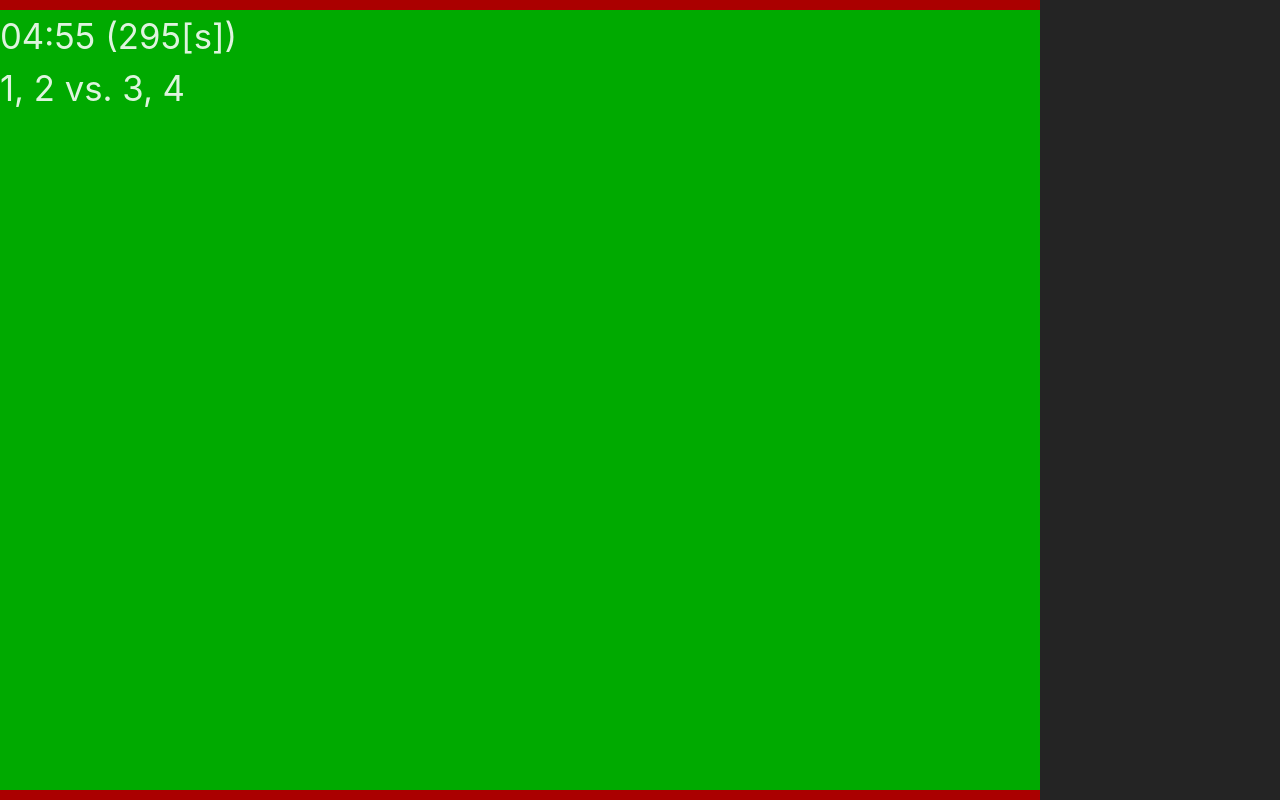
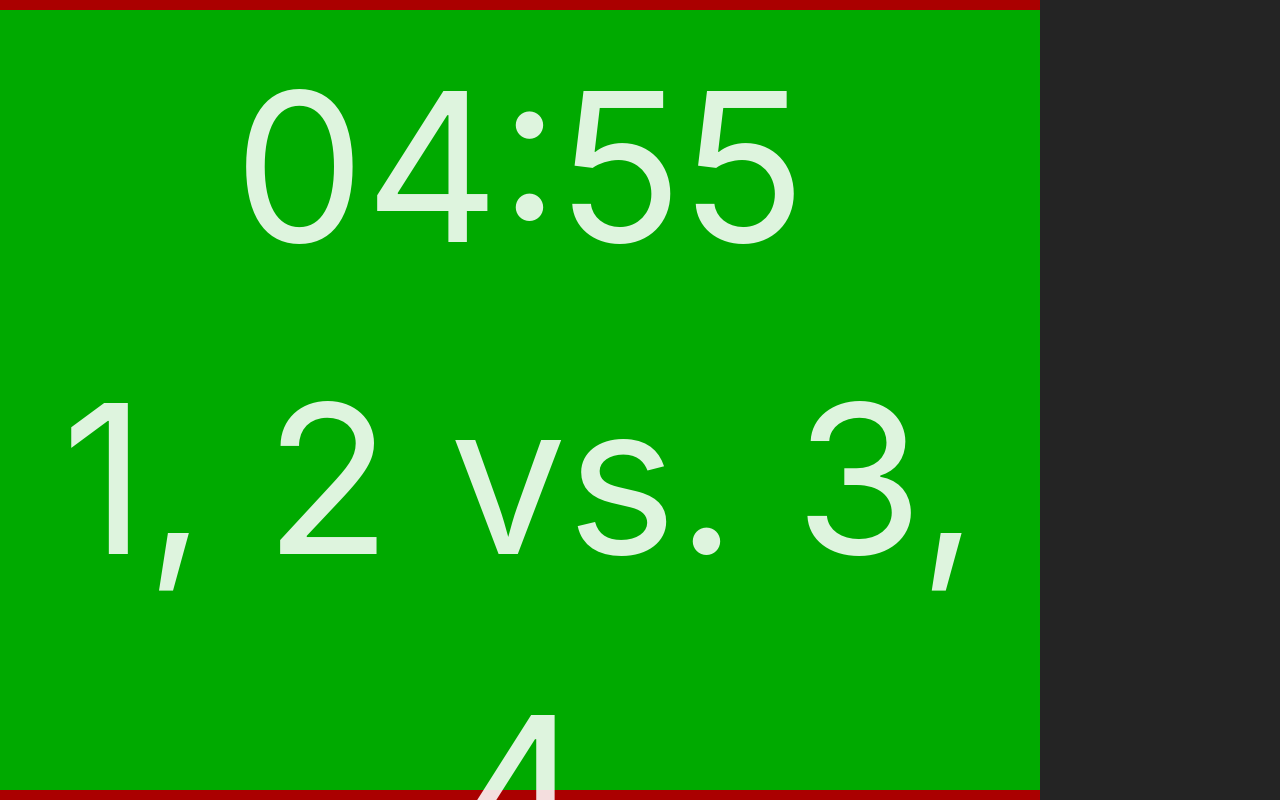
Before and after one commit to wkym461a/cycle-combo, a React (Vite) app: page / in a window 1280 px wide. Built offline with nearby package versions, Linux system fonts and the light colour scheme; no server answers.

Commit message:
[Add] 文字サイズの変数を追加し、CSSのfont-sizeに使うよう変更

```diff
--- a/src/components/styles/ConfirmModal.module.css
+++ b/src/components/styles/ConfirmModal.module.css
@@ -4,11 +4,11 @@
 }
 
 .title {
-	font-size: 1.5rem;
+	font-size: var(--fontsize-fixed-xl);
 }
 
 .subtitle {
-	font-size: 1.0rem;
+	font-size: var(--fontsize-fixed-m);
 }
 
 .button-container {
@@ -25,7 +25,7 @@
 	padding: var(--vspace-m) 0;
 	width: 50%;
 	text-align: center;
-	font-size: 1.2rem;
+	font-size: var(--fontsize-fixed-l);
 	box-sizing: border-box;
 
 	color: #09E;
@@ -35,7 +35,7 @@
 	padding: var(--vspace-m) 0;
 	width: 50%;
 	text-align: center;
-	font-size: 1.2rem;
+	font-size: var(--fontsize-fixed-l);
 	box-sizing: border-box;
 
 	color: #666;
--- a/src/index.css
+++ b/src/index.css
@@ -32,6 +32,20 @@
 	--hspace-m: 16px;
 	--hspace-l: 32px;
 	/* --hspace-xl: 64px; */
+
+	/* 文字サイズ（可変） */
+	/* --fontsize-var-xs: calc(var(--fontsize-var-s) * 0.75); */
+	--fontsize-var-s: clamp(0.8rem, calc(0.75vw + 0.75rem), 1.2rem);
+	/* --fontsize-var-m: calc(var(--fontsize-var-s) * 1.75); */
+	/* --fontsize-var-l: calc(var(--fontsize-var-s) * 2.5); */
+	/* --fontsize-var-xl: calc(var(--fontsize-var-s) * 3.75); */
+	--fontsize-var-xxl: calc(var(--fontsize-var-s) * 5.0);
+
+	/* 文字サイズ（固定） */
+	/* --fontsize-fixed-s: 0.75rem; */
+	--fontsize-fixed-m: 1.0rem;
+	--fontsize-fixed-l: 1.25rem;
+	--fontsize-fixed-xl: 1.5rem;
 }
 
 html, body {
--- a/src/pages/Home/components/MatchItem.tsx
+++ b/src/pages/Home/components/MatchItem.tsx
@@ -1,8 +1,9 @@
+import style from "./styles/MatchItem.module.css";
 
 function MatchItem() {
 
 	return (
-		<div>
+		<div className={style.container}>
 			1, 2 vs. 3, 4
 		</div>
 	);
--- a/src/pages/Home/components/TimeDisplay.tsx
+++ b/src/pages/Home/components/TimeDisplay.tsx
@@ -1,3 +1,4 @@
+import style from "./styles/TimeDisplay.module.css";
 
 type Props = {
 	timer_s: number,
@@ -10,8 +11,8 @@ function TimeDisplay({ timer_s, onStartStop }: Props) {
 	const sec = Math.floor(timer_s % 60).toString().padStart(2, '0');
 
 	return (
-		<div onClick={onStartStop}>
-			{`${min}:${sec} (${timer_s}[s])`}
+		<div className={style.container} onClick={onStartStop}>
+			{`${min}:${sec}`}
 		</div>
 	);
 }
--- a/src/pages/Home/components/styles/Header.module.css
+++ b/src/pages/Home/components/styles/Header.module.css
@@ -9,6 +9,7 @@
 .title {
 	margin: auto 0;
 	padding: 0;
+	font-size: var(--fontsize-fixed-m);
 }
 
 .setting {
--- /dev/null
+++ b/src/pages/Home/components/styles/MatchItem.module.css
@@ -0,0 +1,5 @@
+
+.container {
+	text-align: center;
+	font-size: var(--fontsize-var-xxl);
+}
--- a/src/pages/Home/components/styles/MatchList.module.css
+++ b/src/pages/Home/components/styles/MatchList.module.css
@@ -8,4 +8,5 @@
 .list-item {
 	padding: var(--vspace-m);
 	border-bottom: 1px solid #444;
+	font-size: var(--fontsize-fixed-m);
 }
--- /dev/null
+++ b/src/pages/Home/components/styles/TimeDisplay.module.css
@@ -0,0 +1,5 @@
+
+.container {
+	text-align: center;
+	font-size: var(--fontsize-var-xxl);
+}
```
